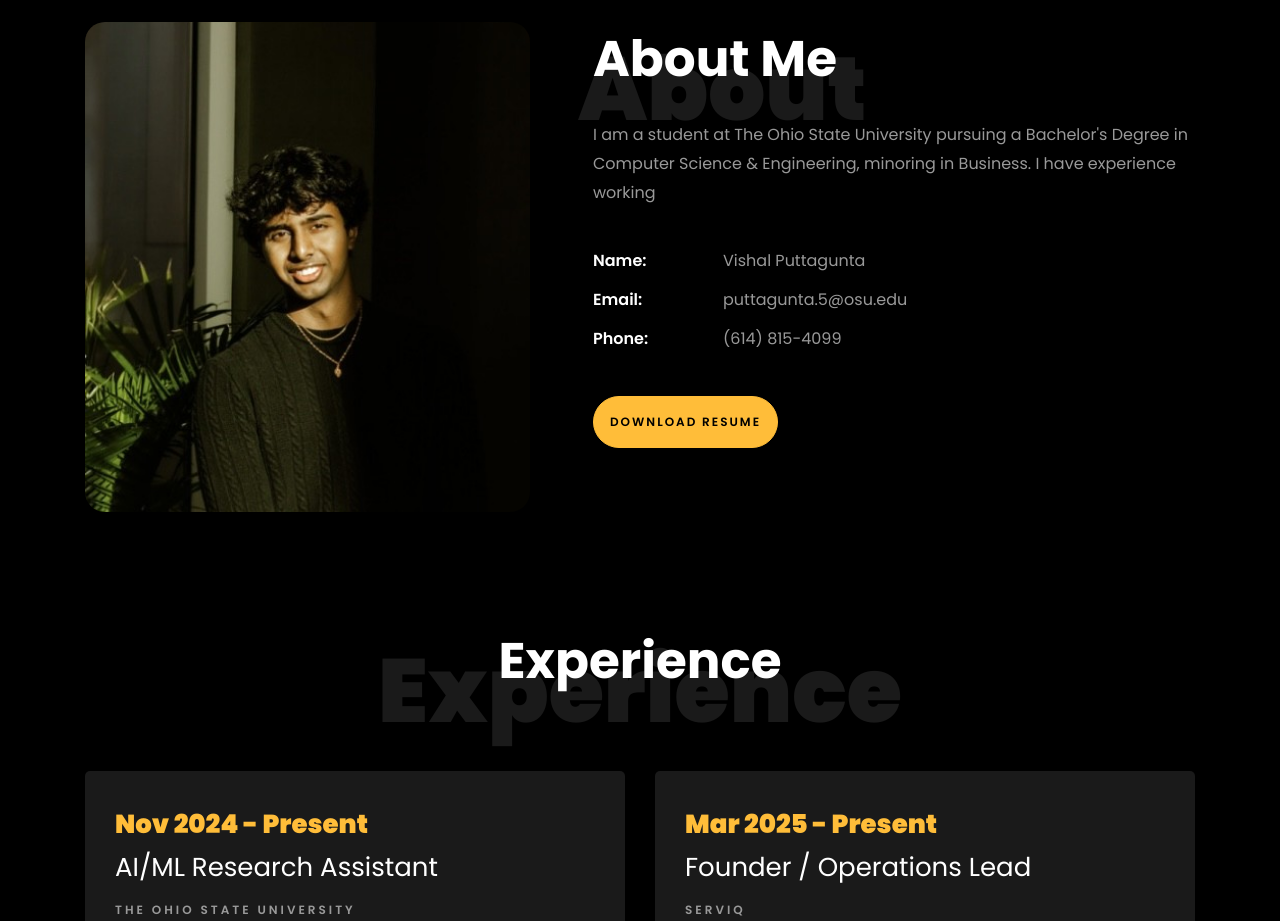
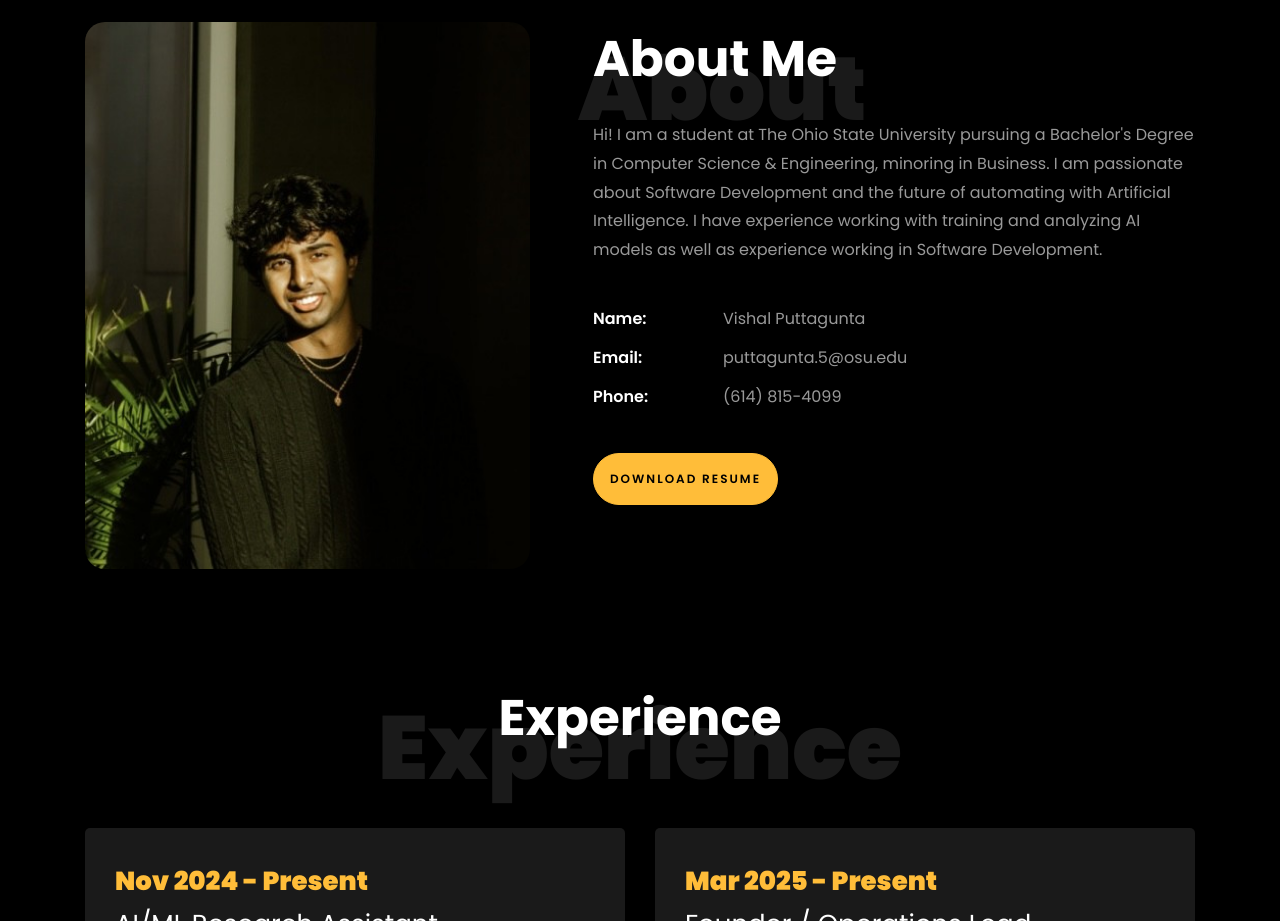
Before and after one commit to Vishal-Puttagunta/Personal-Website, a plain HTML site: page index.html in a window 1280 px wide. Shown: the part 840-1761 px from the top of the page. Drawn offline with Linux system fonts and the light colour scheme; a web font is replaced by a local one.

Commit message:
added more to the about me section

```diff
--- a/index.html
+++ b/index.html
@@ -96,7 +96,7 @@
 		          <div class="col-md-12 heading-section ftco-animate">
 		          	<h1 class="big">About</h1>
 		            <h2 class="mb-4">About Me</h2>
-		            <p>I am a student at The Ohio State University pursuing a Bachelor's Degree in Computer Science & Engineering, minoring in Business. I have experience working </p>
+		            <p>Hi! I am a student at The Ohio State University pursuing a Bachelor's Degree in Computer Science & Engineering, minoring in Business. I am passionate about Software Development and the future of automating with Artificial Intelligence. I have experience working with training and analyzing AI models as well as experience working in Software Development.</p>
 		            <ul class="about-info mt-4 px-md-0 px-2">
 		            	<li class="d-flex"><span>Name:</span> <span>Vishal Puttagunta</span></li>
 		            	<li class="d-flex"><span>Email:</span> <span>puttagunta.5@osu.edu</span></li>
```
